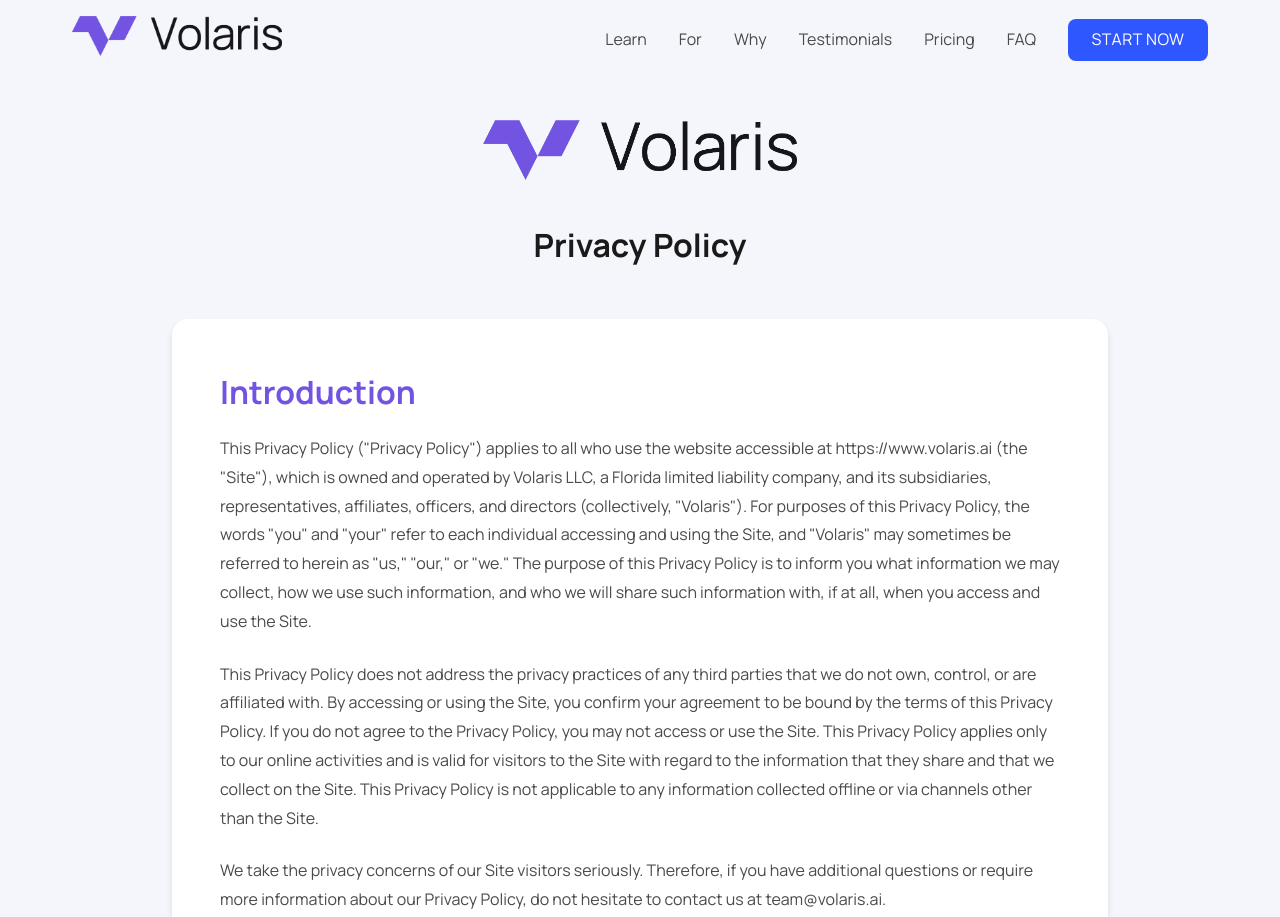
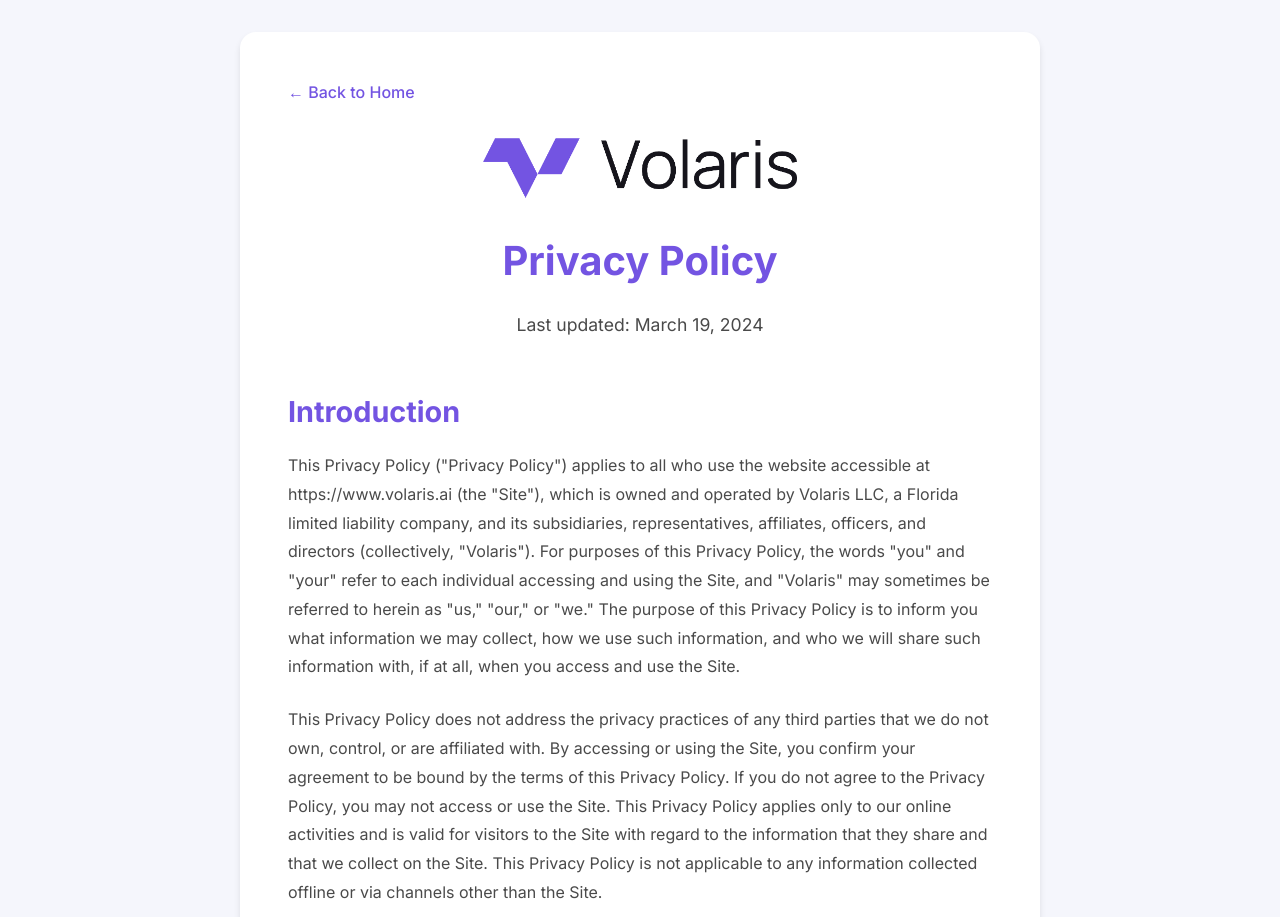
Before and after one commit to OfferLaunch/volaris-ai, a plain HTML site: page privacy-policy.html in a window 1280 px wide. Shown: the top 917 px of the page. Drawn offline with Linux system fonts and the light colour scheme.

Commit message:
Update privacy policy page to standalone design

```diff
--- a/privacy-policy.html
+++ b/privacy-policy.html
@@ -4,87 +4,133 @@
     <meta charset="UTF-8">
     <meta name="viewport" content="width=device-width, initial-scale=1.0">
     <title>Privacy Policy - Volaris AI</title>
-    <link rel="stylesheet" href="css/styles.css">
-    <link rel="stylesheet" href="https://cdnjs.cloudflare.com/ajax/libs/font-awesome/6.0.0/css/all.min.css">
     <link href="https://fonts.googleapis.com/css2?family=Inter:wght@400;500;600;700&display=swap" rel="stylesheet">
     <style>
-        .privacy-container {
-            max-width: 1000px;
-            margin: 120px auto 60px;
-            padding: 0 2rem;
+        :root {
+            --primary: #7354E2;
+            --primary-dark: #5A3FC3;
+            --text: #1A1A1A;
+            --text-secondary: #4A4A4A;
+            --background: #F5F6FC;
+            --surface: #FFFFFF;
         }
-        .privacy-header {
+
+        * {
+            margin: 0;
+            padding: 0;
+            box-sizing: border-box;
+        }
+
+        body {
+            font-family: 'Inter', sans-serif;
+            line-height: 1.6;
+            color: var(--text);
+            background-color: var(--background);
+            padding: 2rem;
+        }
+
+        .container {
+            max-width: 800px;
+            margin: 0 auto;
+            background: var(--surface);
+            padding: 3rem;
+            border-radius: 16px;
+            box-shadow: 0 4px 6px rgba(0, 0, 0, 0.1);
+        }
+
+        .header {
             text-align: center;
             margin-bottom: 3rem;
         }
-        .privacy-header img {
+
+        .header img {
             height: 60px;
-            margin-bottom: 2rem;
+            margin-bottom: 1.5rem;
         }
-        .privacy-content {
-            background: var(--surface);
-            padding: 3rem;
-            border-radius: 16px;
-            box-shadow: var(--shadow);
+
+        .header h1 {
+            color: var(--primary);
+            font-size: 2.5rem;
+            margin-bottom: 1rem;
         }
-        .privacy-content h2 {
-            color: #7354E2;
-            font-size: 2rem;
-            margin: 2rem 0 1rem;
+
+        .header p {
+            color: var(--text-secondary);
+            font-size: 1.1rem;
         }
-        .privacy-content h2:first-child {
+
+        h2 {
+            color: var(--primary);
+            font-size: 1.8rem;
+            margin: 2.5rem 0 1rem;
+        }
+
+        h2:first-of-type {
             margin-top: 0;
         }
-        .privacy-content p {
+
+        p {
             margin-bottom: 1.5rem;
+            color: var(--text-secondary);
             line-height: 1.8;
-            color: var(--text-secondary);
         }
-        .privacy-content ul {
+
+        ul {
             margin-bottom: 1.5rem;
             padding-left: 2rem;
         }
-        .privacy-content li {
+
+        li {
             margin-bottom: 0.75rem;
+            color: var(--text-secondary);
             line-height: 1.6;
-            color: var(--text-secondary);
         }
-        .privacy-content a {
-            color: #7354E2;
+
+        a {
+            color: var(--primary);
             text-decoration: none;
             transition: color 0.3s ease;
         }
-        .privacy-content a:hover {
-            color: #5A3FC3;
+
+        a:hover {
+            color: var(--primary-dark);
+        }
+
+        .back-link {
+            display: inline-block;
+            margin-bottom: 2rem;
+            color: var(--primary);
+            text-decoration: none;
+            font-weight: 500;
+        }
+
+        .back-link:hover {
+            color: var(--primary-dark);
+        }
+
+        @media (max-width: 768px) {
+            body {
+                padding: 1rem;
+            }
+            .container {
+                padding: 2rem;
+            }
+            .header h1 {
+                font-size: 2rem;
+            }
         }
     </style>
 </head>
 <body>
-    <nav class="navbar">
-        <div class="nav-container">
-            <div class="logo">
-                <a href="/">
-                    <img src="assets/Asset 1.png" alt="Volaris AI Logo" class="nav-logo">
-                </a>
-            </div>
-            <div class="nav-links">
-                <a href="/#learn">Learn</a>
-                <a href="/#for">For</a>
-                <a href="/#why">Why</a>
-                <a href="/#testimonials">Testimonials</a>
-                <a href="/#pricing">Pricing</a>
-                <a href="/#faq">FAQ</a>
-                <a href="https://whop.com/volaris-ai-basics/" class="cta-button nav-cta">START NOW</a>
-            </div>
-        </div>
-    </nav>
+    <div class="container">
+        <a href="/" class="back-link">← Back to Home</a>
 
-    <div class="privacy-container">
-        <div class="privacy-header">
+        <div class="header">
             <img src="assets/Asset 1.png" alt="Volaris AI Logo">
             <h1>Privacy Policy</h1>
+            <p>Last updated: March 19, 2024</p>
         </div>
-        <div class="privacy-content">
+
         <h2>Introduction</h2>
         <p>This Privacy Policy ("Privacy Policy") applies to all who use the website accessible at https://www.volaris.ai (the "Site"), which is owned and operated by Volaris LLC, a Florida limited liability company, and its subsidiaries, representatives, affiliates, officers, and directors (collectively, "Volaris"). For purposes of this Privacy Policy, the words "you" and "your" refer to each individual accessing and using the Site, and "Volaris" may sometimes be referred to herein as "us," "our," or "we." The purpose of this Privacy Policy is to inform you what information we may collect, how we use such information, and who we will share such information with, if at all, when you access and use the Site.</p>
 
@@ -155,33 +201,8 @@
 
         <h2>Updates to This Policy</h2>
         <p>We may update this Privacy Policy periodically. If changes are significant, we'll notify you via the Site or other means. Continued use of the Site after updates implies your acceptance of the revised policy. We encourage you to review this page regularly.</p>
-        </div>
-    </div>
 
-    <div class="footer">
-        <div class="footer-content">
-            <div class="footer-section">
-                <h3>Volaris AI</h3>
-                <a href="/">Home</a>
-                <a href="/#learn">Learn</a>
-                <a href="/#for">For</a>
-                <a href="/#why">Why</a>
-            </div>
-            <div class="footer-section">
-                <h3>Resources</h3>
-                <a href="/#testimonials">Testimonials</a>
-                <a href="/#pricing">Pricing</a>
-                <a href="/#faq">FAQ</a>
-            </div>
-            <div class="footer-section">
-                <h3>Legal</h3>
-                <a href="/privacy-policy.html">Privacy Policy</a>
-                <a href="/terms.html">Terms of Service</a>
-            </div>
-        </div>
-        <div class="footer-bottom">
-            <p>Volaris AI © 2024. All Rights Reserved</p>
-        </div>
+        <p style="margin-top: 3rem; text-align: center; color: var(--text-secondary);">© 2024 Volaris AI. All rights reserved.</p>
     </div>
 </body>
 </html>
```
Lines whose indentation alone changed are shown as unchanged.
